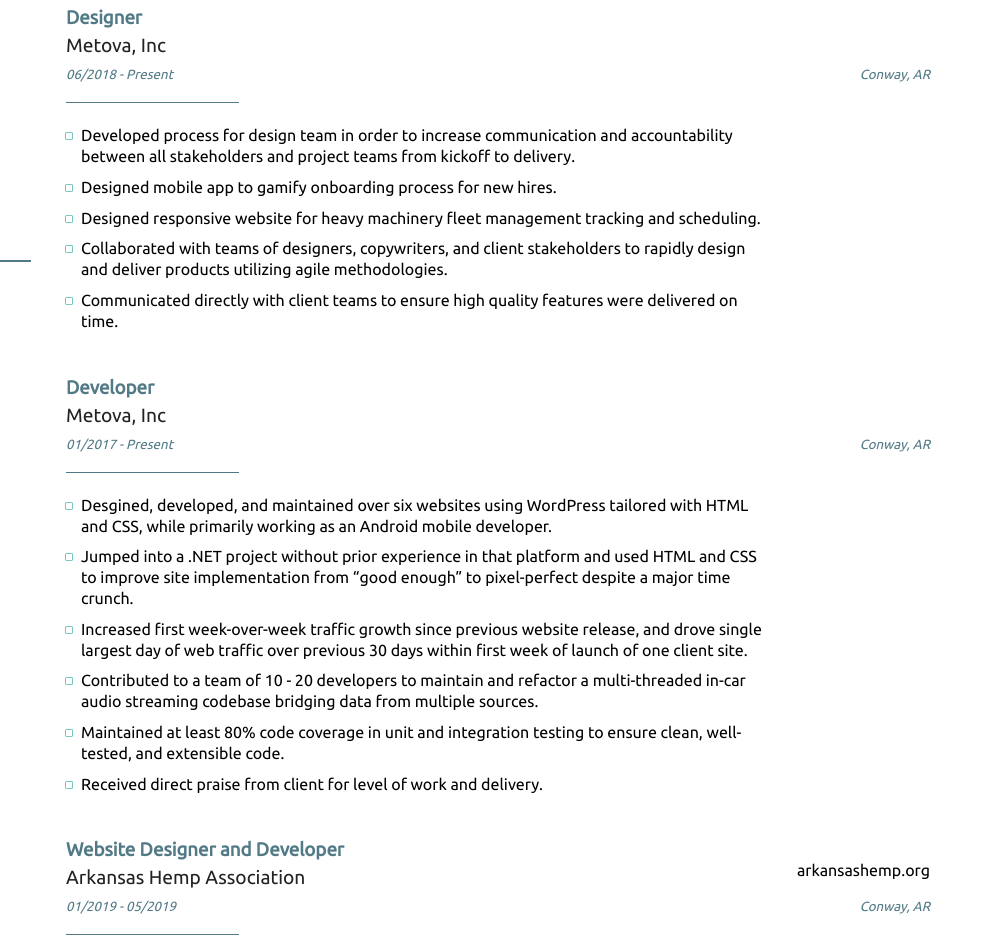
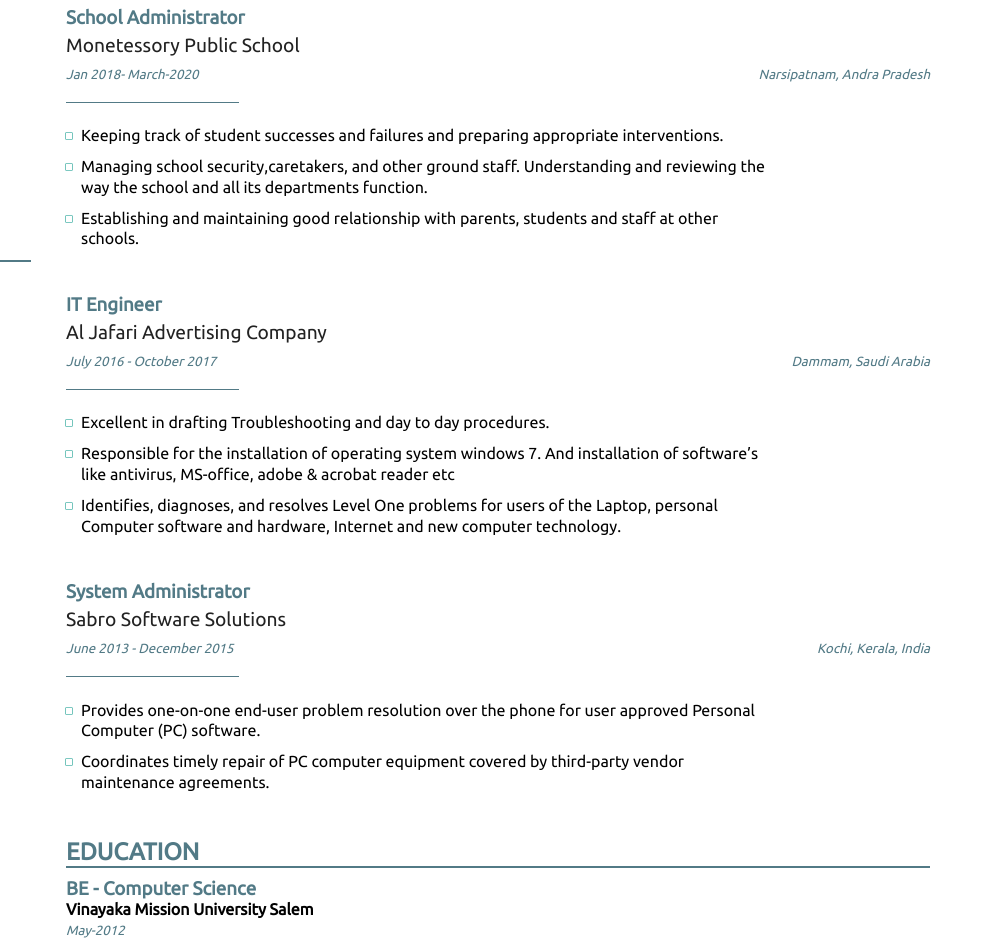
Before and after one commit to baburajr/resume, a plain HTML site: page index.html in a window 1280 px wide. Shown: the part 238-1190 px from the top of the page, 286-1280 px from the left. Drawn offline with Linux system fonts and the light colour scheme.

Commit message:
edited the index

```diff
--- a/index.html
+++ b/index.html
@@ -102,63 +102,64 @@
 
       <div class="experience">
         <div class="experience__role">
-          <h3 class="experience__role__title">Designer</h3>
-          <h4 class="experience__role__organization-name">Metova, Inc</h4>
+          <h3 class="experience__role__title">School Administrator</h3>
+          <h4 class="experience__role__organization-name">Monetessory Public School</h4>
         </div>
         <div class="experience__date-location">
-          <h5 class="experience__date">06/2018 - Present</h5>
-          <h5 class="experience__location">Conway, AR</h5>
+          <h5 class="experience__date">Jan 2018- March-2020</h5>
+          <h5 class="experience__location">Narsipatnam, Andra Pradesh</h5>
         </div>
         <ul class="experience__details">
-          <li class="experience__details__segment">Developed process for design team in order to increase communication and accountability between all stakeholders and project teams from kickoff to delivery.</li>
-          <li class="experience__details__segment">Designed mobile app to gamify onboarding process for new hires.
-          <li class="experience__details__segment">Designed responsive website for heavy machinery fleet management tracking and scheduling.</li>
-          <li class="experience__details__segment">Collaborated with teams of designers, copywriters, and client stakeholders to rapidly design and deliver products utilizing agile methodologies.</li>
-          <li class="experience__details__segment">Communicated directly with client teams to ensure high quality features were delivered on time.</li>
+          <li class="experience__details__segment">Keeping track of student successes and failures and preparing appropriate interventions.</li>
+          <li class="experience__details__segment">Managing school security,caretakers, and other ground staff. Understanding and reviewing the way the school and all its departments function.</li>
+          <li class="experience__details__segment">Establishing and maintaining good relationship with parents, students and staff at
+            other schools.</li>
+          <!-- <li class="experience__details__segment">Collaborated with teams of designers, copywriters, and client stakeholders to rapidly design and deliver products utilizing agile methodologies.</li>
+          <li class="experience__details__segment">Communicated directly with client teams to ensure high quality features were delivered on time.</li> -->
         </ul>
       </div>
 
       <div class="experience">
         <div class="experience__role">
-          <h3 class="experience__role__title">Developer</h3>
-          <h4 class="experience__role__organization-name">Metova, Inc</h4>
+          <h3 class="experience__role__title">IT Engineer</h3>
+          <h4 class="experience__role__organization-name">Al Jafari Advertising Company</h4>
         </div>
         <div class="experience__date-location">
-          <h5 class="experience__date">01/2017 - Present</h5>
-          <h5 class="experience__location">Conway, AR</h5>
+          <h5 class="experience__date">July 2016 - October 2017</h5>
+          <h5 class="experience__location">Dammam, Saudi Arabia</h5>
         </div>
         <ul class="experience__details">
-          <li class="experience__details__segment">Desgined, developed, and maintained over six websites using WordPress tailored with HTML and CSS, while primarily working as an Android mobile developer.</li>
-          <li class="experience__details__segment">Jumped into a .NET project without prior experience in that platform and used HTML and CSS to improve site implementation from “good enough” to pixel-perfect despite a major time crunch.</li>
-          <li class="experience__details__segment">Increased first week-over-week traffic growth since previous website release, and drove single largest day of web traffic over previous 30 days within first week of launch of one client site.</li>
-          <li class="experience__details__segment">Contributed to a team of 10 - 20 developers to maintain and refactor a multi-threaded in-car audio streaming codebase bridging data from multiple sources.</li>
-          <li class="experience__details__segment">Maintained at least 80% code coverage in unit and integration testing to ensure clean, well-tested, and extensible code.</li>
-          <li class="experience__details__segment">Received direct praise from client for level of work and delivery.</li>
+          <li class="experience__details__segment">Excellent in drafting Troubleshooting and day to day procedures.</li>
+          <li class="experience__details__segment">Responsible for the installation of operating system windows 7. And installation of software’s like antivirus, MS-office, adobe & acrobat reader etc</li>
+          <li class="experience__details__segment">Identifies, diagnoses, and resolves Level One problems for users of the Laptop, personal Computer software and hardware, Internet and new computer technology.</li>
+          <!-- <li class="experience__details__segment">Contributed to a team of 10 - 20 developers to maintain and refactor a multi-threaded in-car audio streaming codebase bridging data from multiple sources.</li> -->
+          <!-- <li class="experience__details__segment">Maintained at least 80% code coverage in unit and integration testing to ensure clean, well-tested, and extensible code.</li> -->
+          <!-- <li class="experience__details__segment">Received direct praise from client for level of work and delivery.</li> -->
         </ul>
       </div>
 
       <div class="experience">
         <div class="experience__role">
-          <h3 class="experience__role__title">Website Designer and Developer</h3>
+          <h3 class="experience__role__title">System Administrator</h3>
           <div class="experience__role__organization">
-            <h4 class="experience__role__organization-name">Arkansas Hemp Association</h4>
-            <a href="http://arkansashemp.org" class="experience__link">arkansashemp.org</a>
+            <h4 class="experience__role__organization-name">Sabro Software Solutions</h4>
+            <!-- <a href="http://arkansashemp.org" class="experience__link">arkansashemp.org</a> -->
           </div>
         </div>
         <div class="experience__date-location">
-          <h5 class="experience__date">01/2019 - 05/2019</h5>
-          <h5 class="experience__location">Conway, AR</h5>
+          <h5 class="experience__date">June 2013 - December 2015</h5>
+          <h5 class="experience__location">Kochi, Kerala, India</h5>
         </div>
         <ul class="experience__details">
-          <li class="experience__details__segment">Designed and built brand new web presence using Wordpress with fully customized HTML and CSS on every page to deliver a tailor-made product.</li>
-          <li class="experience__details__segment">Implemented all technical back-end and front-end aspects of website, from selecting hosting through deployment, while prioritizing a responsive and accessible user experience.</li>
-          <li class="experience__details__segment">Collaborated closely with client stakeholders to customize website design and functionality.</li>
-          <li class="experience__details__segment">Created design from client’s copy to invoke a spirit of healthy agricultural growth in the state, to act as a functional education resource for producers navigating dynamic regulatory environment.
+          <li class="experience__details__segment">Provides one-on-one end-user problem resolution over the phone for user approved Personal Computer (PC) software.</li>
+          <li class="experience__details__segment">Coordinates timely repair of PC computer equipment covered by third-party vendor maintenance agreements.</li>
+          <!-- <li class="experience__details__segment">Collaborated closely with client stakeholders to customize website design and functionality.</li> -->
+          <!-- <li class="experience__details__segment">Created design from client’s copy to invoke a spirit of healthy agricultural growth in the state, to act as a functional education resource for producers navigating dynamic regulatory environment. -->
           </li>
         </ul>
       </div>
 
-      <div class="experience">
+      <!-- <div class="experience">
         <div class="experience__role">
           <h3 class="experience__role__title">Website Designer and Developer</h3>
           <div class="experience__role__organization">
@@ -176,22 +177,22 @@
           <li class="experience__details__segment">Implemented full design overhaul of website construction, user flow, color, and assets, while introducing new features including event registration and ticketing.</li>
           <li class="experience__details__segment">Delighted client by delivering product on time and under budget, translating their vision into a brand new adaptation of their previous website.</li>
         </ul>
-      </div>
+      </div> -->
 
       <div>
         <h2 class="experience__heading">Education</h2>
         <div class="experience">
-          <h3 class="experience__role__title">Android Development Student</h3>
-          <h4 class="experience__role__organization">Arkansas Coding Academy</h4>
+          <h3 class="experience__role__title">BE - Computer Science</h3>
+          <h4 class="experience__role__organization">Vinayaka Mission University Salem</h4>
           <div>
-            <h5 class="experience__date-education">08/2016 - 11/2016</h5>
+            <h5 class="experience__date-education">May-2012</h5>
           </div>
         </div>
         <div class="experience">
-          <h3 class="experience__role__title">Bachelor of Arts - Anthropology &amp; Art History</h3>
-          <h4 class="experience__role__organization">University of Arkansas, Fayetteville</h4>
+          <h3 class="experience__role__title">HSE</h3>
+          <h4 class="experience__role__organization">THSS Ayalur</h4>
           <div>
-            <h5 class="experience__date-education">08/2009 - 05/2013</h5>
+            <h5 class="experience__date-education">May 2017</h5>
           </div>
         </div>
       </div>
```
